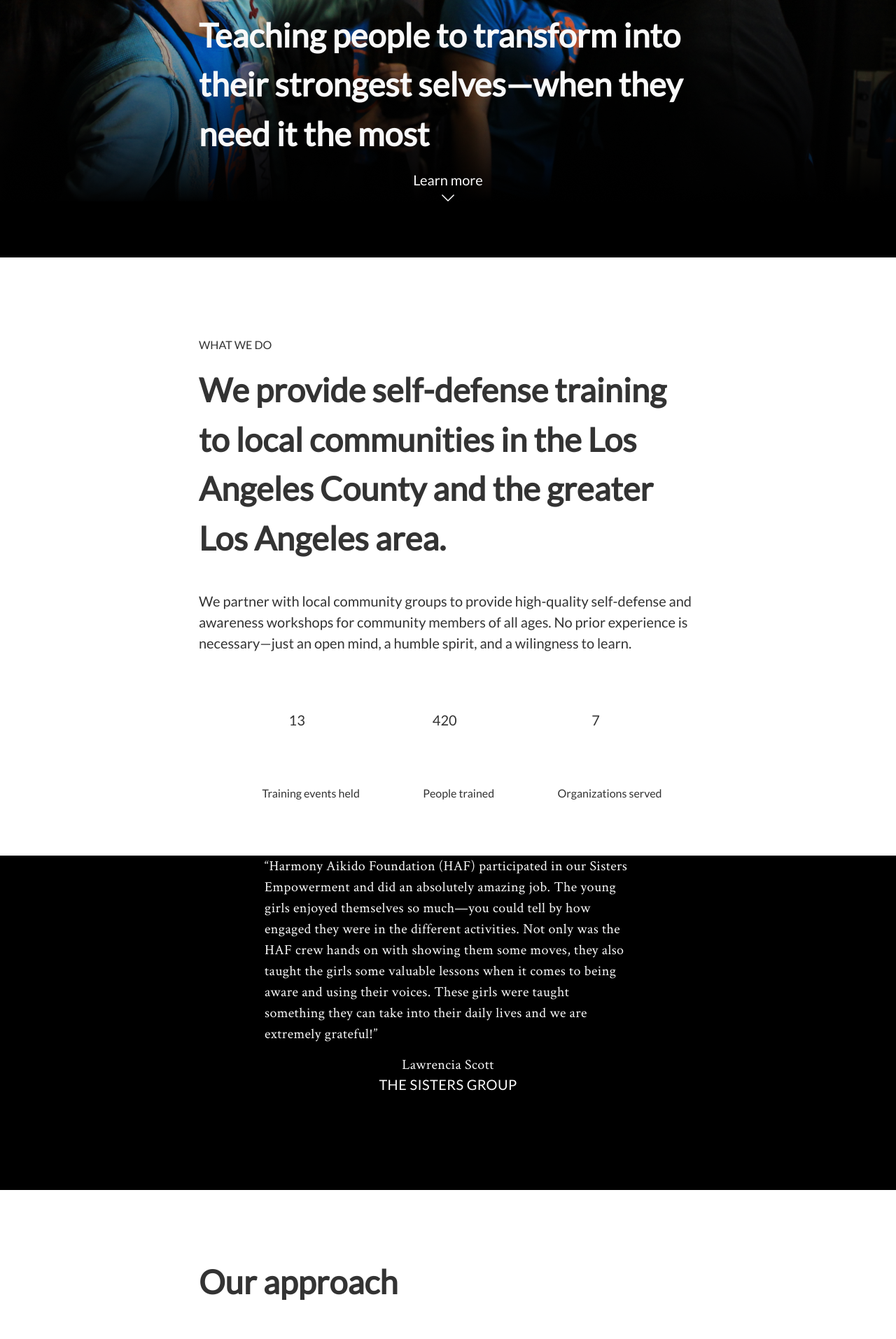
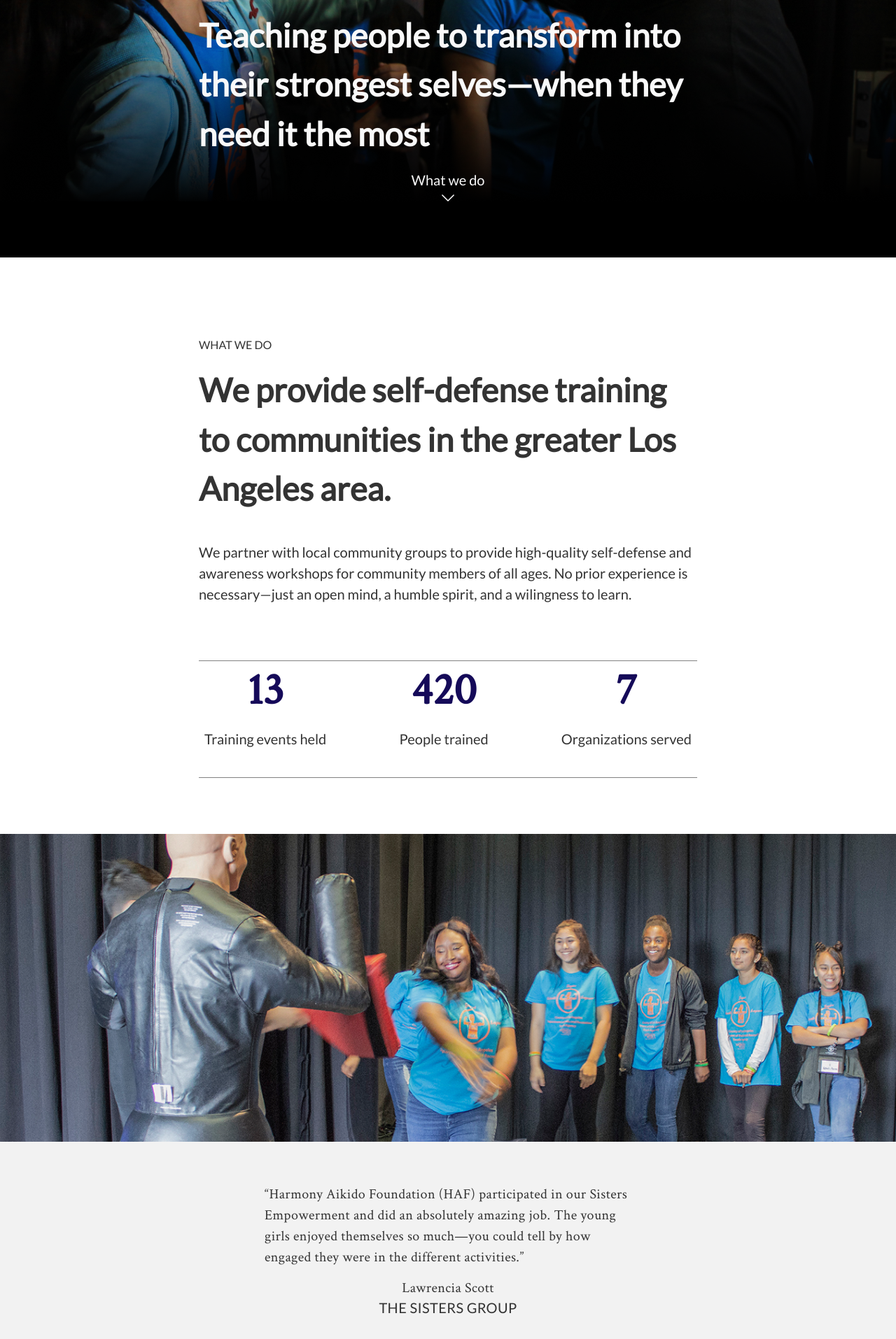
Before and after one commit to hafusaorg/hafusaorg.github.io, a Jekyll site: the page built from about.md, in a window 1280 px wide. Shown: the part 432-2346 px from the top of the page at 70% size. Built offline with Jekyll 4.4.1, drawn with Linux system fonts in a browser that asks for light colours; comment, search, counter and statistics services are not loaded.

Commit message:
Updated about page and added styling for nubmers/figures and image-only heros

```diff
--- a/about.md
+++ b/about.md
@@ -23,13 +23,14 @@ layout: default
 
 # Teaching people to transform into their strongest selves—when they need it the most
 
-Learn more
+What we do
 {: .more}
 </section>
+
 WHAT WE DO
 {: .figcaption}
 
-# We provide self-defense training to local communities in the Los Angeles County and the greater Los Angeles area.
+# We provide self-defense training to communities in the greater Los Angeles area.
 
 We partner with local community groups to provide high-quality self-defense and awareness workshops for community members of all ages. No prior experience is necessary—just an open mind, a humble spirit, and a wilingness to learn.
 
@@ -38,25 +39,27 @@ We partner with local community groups to provide high-quality self-defense and
 * 13
   {: .figure}
 
-  * Training events held
-    {: .caption}
+  Training events held
+  {: .caption}
 
 * 420
   {: .figure}
 
-  * People trained
-    {: .caption}
+  People trained
+  {: .caption}
 
 * 7
   {: .figure}
 
-  * Organizations served
-    {: .caption}
+  Organizations served
+  {: .caption}
 {: .blocks}
 </section>
 
-<section class="hero testimonials">
-> “Harmony Aikido Foundation (HAF) participated in our Sisters Empowerment and did an absolutely amazing job. The young girls enjoyed themselves so much—you could tell by how engaged they were in the different activities. Not only was the HAF crew hands on with showing them some moves, they also taught the girls some valuable lessons when it comes to being aware and using their voices. These girls were taught something they can take into their daily lives and we are extremely grateful!”
+<section class="hero image-only" style="background-image: url('/uploads/hero-about-testimonials.png')">
+</section>
+<section class="hero social-proof">
+> “Harmony Aikido Foundation (HAF) participated in our Sisters Empowerment and did an absolutely amazing job. The young girls enjoyed themselves so much—you could tell by how engaged they were in the different activities.”
 > * Lawrencia Scott
     > THE SISTERS GROUP
 {: quote}
@@ -65,9 +68,9 @@ We partner with local community groups to provide high-quality self-defense and
 
 # Our approach
 
-We offer a combination of situational training with an emphasis on practical techniques that are effective in real-life situations.  Our classes are small insize (usually between 15 - 25 people), which enables us to offer a highly interactive learning experience where attendees can ask questions and join in discussions.
+We offer a combination of situational training with an emphasis on practical techniques that are effective in real-life situations. Our classes are small insize (usually between 15 - 25 people), which enables us to offer a highly interactive learning experience where attendees can ask questions and join in discussions.
 
-We encourage our attendees to  actively join in, contribute their own experiences, and challenge one another to ask practical questions and find real answers. We find this interactive style of group learning to be highly effective in learning not only physical responses to violence but also learning ways to foresee potential violence and avoid it if possible)
+We encourage our attendees to actively join in, contribute their own experiences, and challenge one another to ask practical questions and find real answers. We find this interactive style of group learning to be highly effective in learning not only physical responses to violence but also learning ways to foresee potential violence and avoid it if possible)
 
 Some of the trainings we offer
 {: .center}
@@ -116,3 +119,6 @@ WHO WE ARE
 
 [Let’s chat](/contact){: .call-to-action}
 {: .center}
+
+<section class="hero image-only" style="background-image: url('/uploads/hero-about-footer.png')">
+</section>
--- a/assets/default.css
+++ b/assets/default.css
@@ -20,6 +20,8 @@
   --footer-navigation-margin: 0 auto 80px;
   --footer-navigation-flex-direction: column;
   --footer-navigation-align-items: center;
+  --figure-flex-direction: column;
+  --hero-image-only-height: 183px;
 }
 
 @media screen and (min-width: 768px) and (max-width: 1279px) {
@@ -38,6 +40,8 @@
     --footer-navigation-margin: 0 160px 80px;
     --footer-navigation-flex-direction: row;
     --footer-navigation-align-items: flex-start;
+    --figure-flex-direction: row;
+    --hero-image-only-height: 440px;
   }
 }
 
@@ -60,6 +64,8 @@
     --footer-navigation-margin: 0 auto 80px;
     --footer-navigation-flex-direction: row;
     --footer-navigation-align-items: flex-start;
+    --figure-flex-direction: row;
+    --hero-image-only-height: 440px;
   }
 }
 
@@ -80,6 +86,7 @@ main>article {
   padding: 0 var(--standard-margin) var(--hero-padding-bottom);
   background-color: #000000;
   background-repeat: no-repeat;
+  background-position: center;
   background-size: cover;
 }
 
@@ -131,6 +138,18 @@ main>article {
     background-image: var(--hero-desktop-background-image);
     background-position: var(--hero-desktop-background-position, center);
   }
+}
+
+.hero.image-only {
+  height: var(--hero-image-only-height);
+  padding: 0;
+  margin-bottom: 0;
+}
+
+.hero.social-proof {
+  background-color: #F2F2F2;
+  color: var(--normal-text-color);
+  padding: 60px 16px 4px;
 }
 
 .video {
@@ -382,3 +401,37 @@ footer .navigation>ul>li>a {
   font-weight: bold;
   letter-spacing: initial;
 }
+
+.numbers {
+  border-top: solid 1px #828282;
+  border-bottom: solid 1px #828282;
+  margin-bottom: 80px;
+}
+
+.numbers .blocks {
+  justify-content: space-between;
+  flex-direction: var(--figure-flex-direction);
+}
+
+.figure {
+  display: flex;
+  justify-content: center;
+  color: #150A59;
+  font-family: var(--serif-font-family);
+  font-weight: bold;
+  line-height: normal;
+  font-size: 64px;
+  text-align: center;
+  min-height: 96px;
+  padding: 0;
+}
+
+.caption {
+  font-style: normal;
+  font-weight: normal;
+  line-height: 30px;
+  font-size: 20px;
+  text-align: center;
+  color: #333333;
+  padding: 0 8px;
+}
```
Also changed, not shown: _uploads/hero-about-footer.png (added), _uploads/hero-about-testimonials.png.
